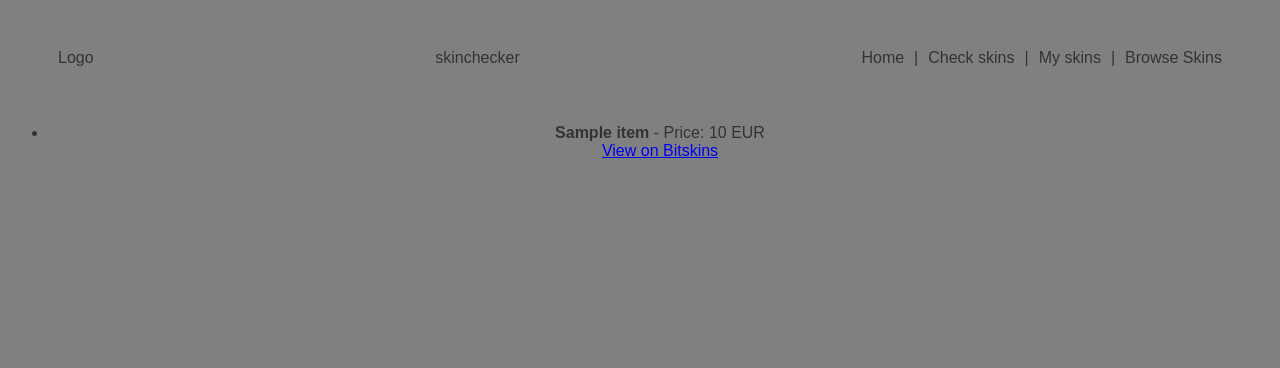
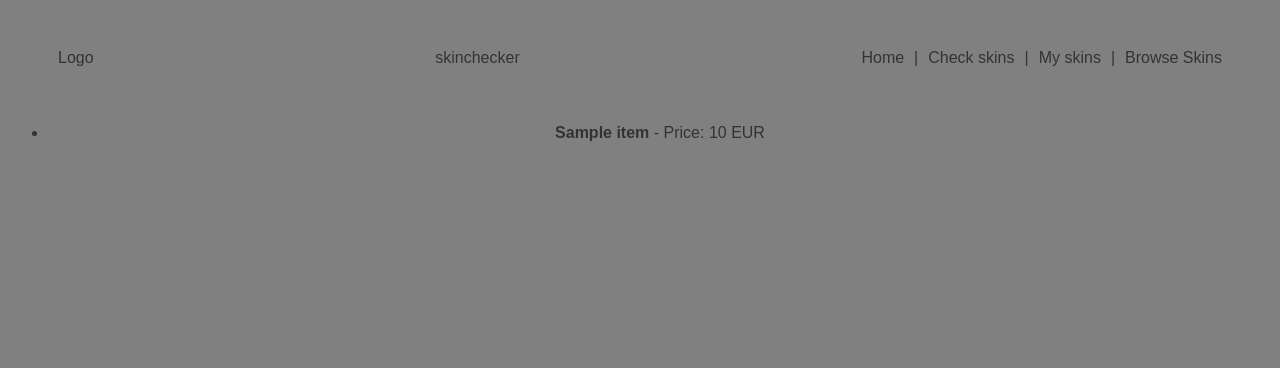
Before and after one commit to PascalNehlsen/skinchecker, a Django app: template skins/templates/skins/index.html in a window 1280 px wide. Shown: the top 368 px of the page. Run offline with Django 5.2, Linux system fonts and the light colour scheme; the template is opened without the code that fills it: most values are stand-ins (such as "Sample title", 1, 10 or a date in 2020).

```diff
--- a/skins/templates/skins/index.html
+++ b/skins/templates/skins/index.html
@@ -26,7 +26,6 @@
         {% for item in data %}
         <li>
             <strong>{{ item.name }}</strong> - Price: {{ item.suggested_price }} EUR<br>
-            <a href="https://bitskins.com/item/cs2/{{ item.id }}">View on Bitskins</a>
         </li>
         {% endfor %}
     </ul>
--- a/skins/views.py
+++ b/skins/views.py
@@ -6,7 +6,6 @@ import json
 
 def home(request):
     cache_key = 'bitskins_data'
-    # Versuch, die Daten aus dem Cache abzurufen
     data = cache.get(cache_key)
 
     if not data:
```
